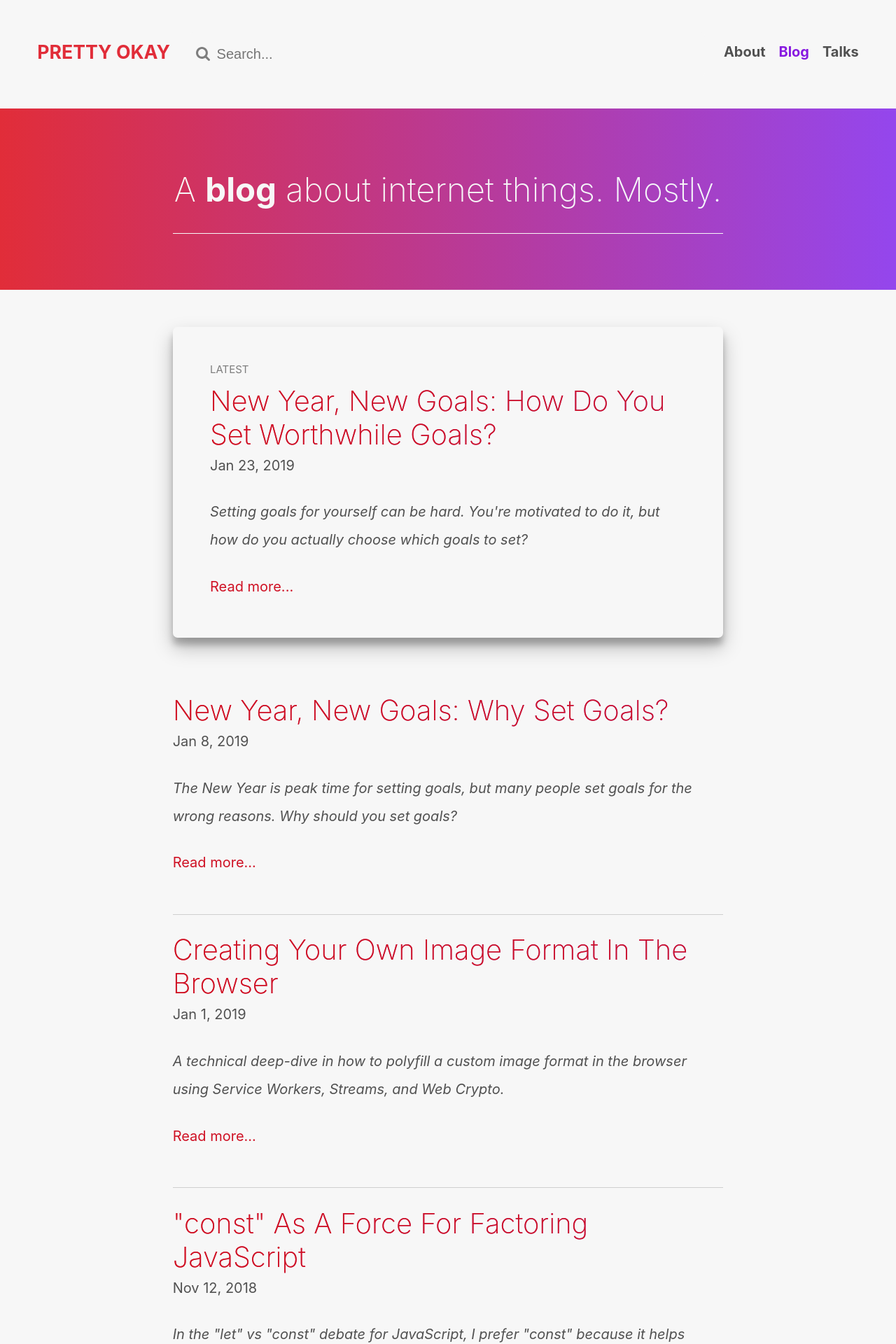
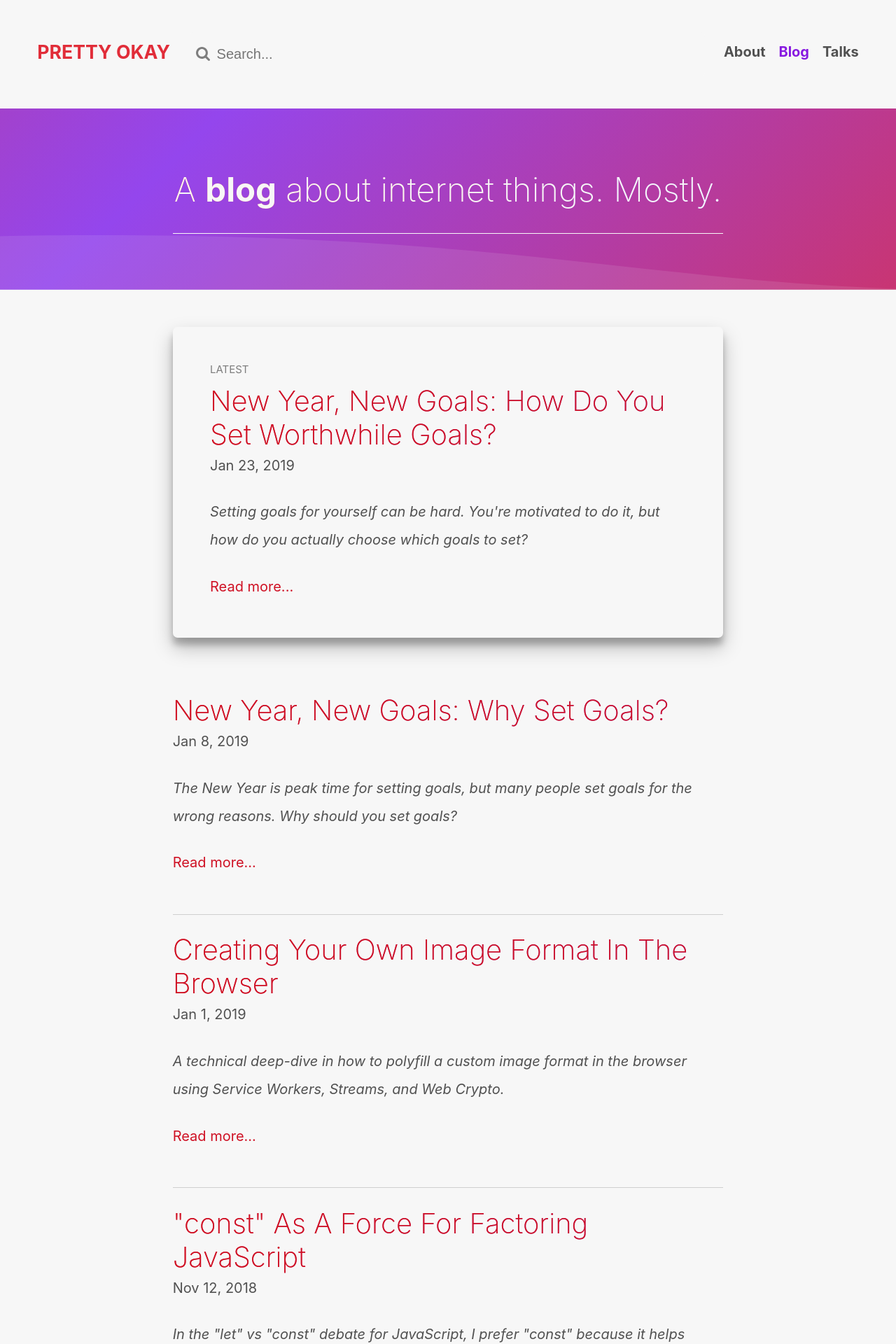
Before and after one commit to trentmwillis/pretty-okay.dev, a Jekyll site: the page built from index.html, in a window 1280 px wide. Shown: the top 1920 px of the page at 70% size. Built offline with Jekyll 4.4.1, drawn with Linux system fonts in a browser that asks for light colours; comment, search, counter and statistics services are not loaded.

Commit message:
Implemented animations for banner

```diff
--- a/_layouts/default.html
+++ b/_layouts/default.html
@@ -5,7 +5,7 @@
   <body>
     {% include header.html %}
 
-    <div class="banner"{% if page.image %} style="background-image:url('{{ page.image | prepend: '/assets/images/' }}')"{% endif %}>
+    <div {% if page.image %}class="banner has-image" style="background-image:url('{{ page.image | prepend: '/assets/images/' }}')"{% else %}class="banner no-image"{% endif %}>
       <div class="wrapper">
         {% if page.landing == true %}
           <h2 class="landing-title">{{ page.title }}</h2>
--- a/_sass/_layout.scss
+++ b/_sass/_layout.scss
@@ -150,20 +150,32 @@
   line-height: 1;
   text-align: center;
 
-  @include gradient(to left);
+  &.no-image {
+    @include animated-gradient();
 
-  background-size: cover;
-  background-position: top 40% left 50%;
+    &::before {
+      opacity: 0.1;
+      @include animated-wave();
+    }
+  }
 
-  &:before {
+  &.has-image {
+    background-position: top 40% left 50%;
+    background-size: cover;
+
+    &::before {
+      opacity: 0.9;
+      @include animated-gradient();
+    }
+  }
+
+  &::before {
     content: '';
     position: absolute;
     top: 0;
     left: 0;
     right: 0;
     bottom: 0;
-    @include gradient(to left);
-    opacity: 0.9;
   }
 
   .wrapper {
--- a/css/main.scss
+++ b/css/main.scss
@@ -111,4 +111,61 @@
   background: linear-gradient($direction, $color-accent , $color-brand);
 }
 
+@mixin animated-wave() {
+  background-position: bottom -40% left 0%;
+  background-repeat: repeat-x;
+  background-size: 200% 50%;
+  background-image: url("/assets/wave.svg");
+
+  -webkit-animation: Wave 6s cubic-bezier(0.18, 0.5, 0.8, 0.5) infinite;
+  -moz-animation: Wave 6s cubic-bezier(0.18, 0.5, 0.8, 0.5) infinite;
+  animation: Wave 6s cubic-bezier(0.18, 0.5, 0.8, 0.5) infinite;
+
+  will-change: background-position;
+}
+
+@-webkit-keyframes Wave {
+  0%   { background-position: bottom -40% left -50% }
+  100% { background-position: bottom -40% left 150% }
+}
+
+@-moz-keyframes Wave {
+  0%   { background-position: bottom -40% left -50% }
+  100% { background-position: bottom -40% left 150% }
+}
+
+@keyframes Wave {
+  0%   { background-position: bottom -40% left -50% }
+  100% { background-position: bottom -40% left 150% }
+}
+
+@mixin animated-gradient() {
+  background: linear-gradient(135deg, #e12d39, #9446ed, #e12d39, #9446ed);
+  background-size: 400% 100%;
+
+  -webkit-animation: GradientMove 24s linear infinite;
+  -moz-animation: GradientMove 24s linear infinite;
+  animation: GradientMove 24s linear infinite;
+
+  will-change: background-position;
+}
+
+@-webkit-keyframes GradientMove {
+  0%   { background-position: 0% 50% }
+  50% { background-position: 100% 50% }
+  100% { background-position: 0% 50% }
+}
+
+@-moz-keyframes GradientMove {
+  0%   { background-position: 0% 50% }
+  50% { background-position: 100% 50% }
+  100% { background-position: 0% 50% }
+}
+
+@keyframes GradientMove {
+  0%   { background-position: 0% 50% }
+  50% { background-position: 100% 50% }
+  100% { background-position: 0% 50% }
+}
+
 @import "base", "search", "layout", "syntax-highlighting";
```
Also changed, not shown: assets/wave.svg (added).
